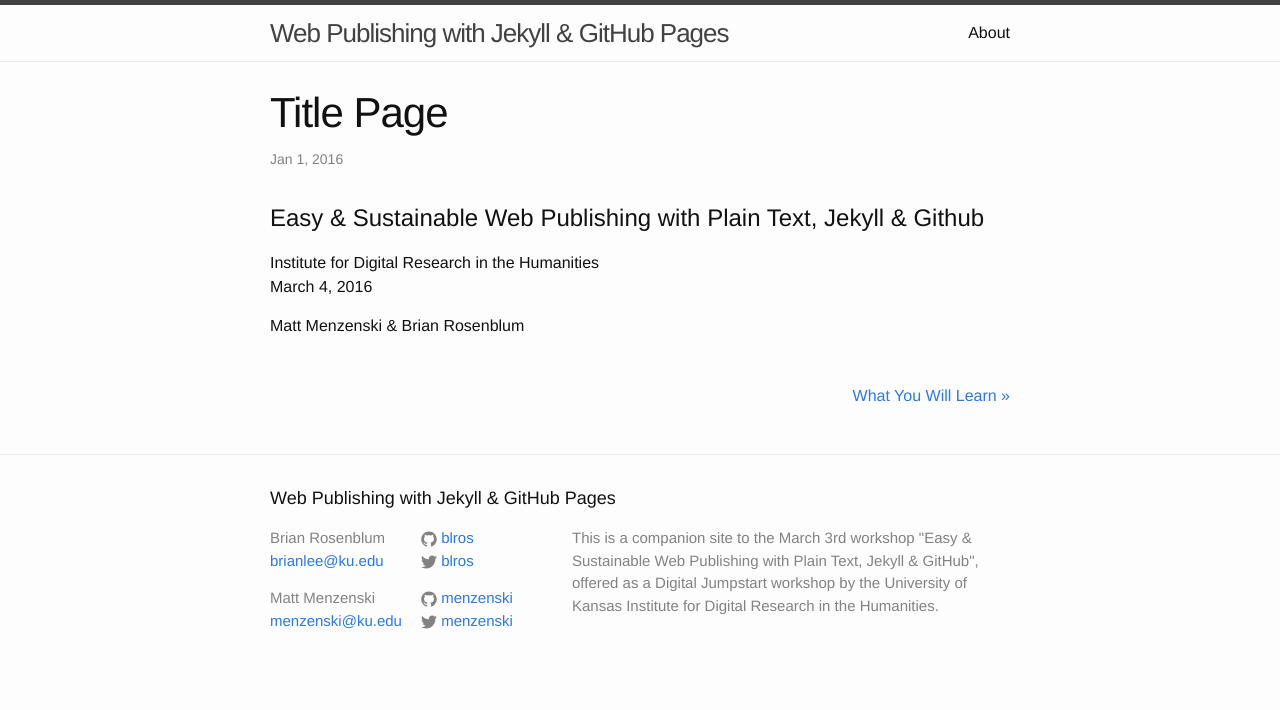
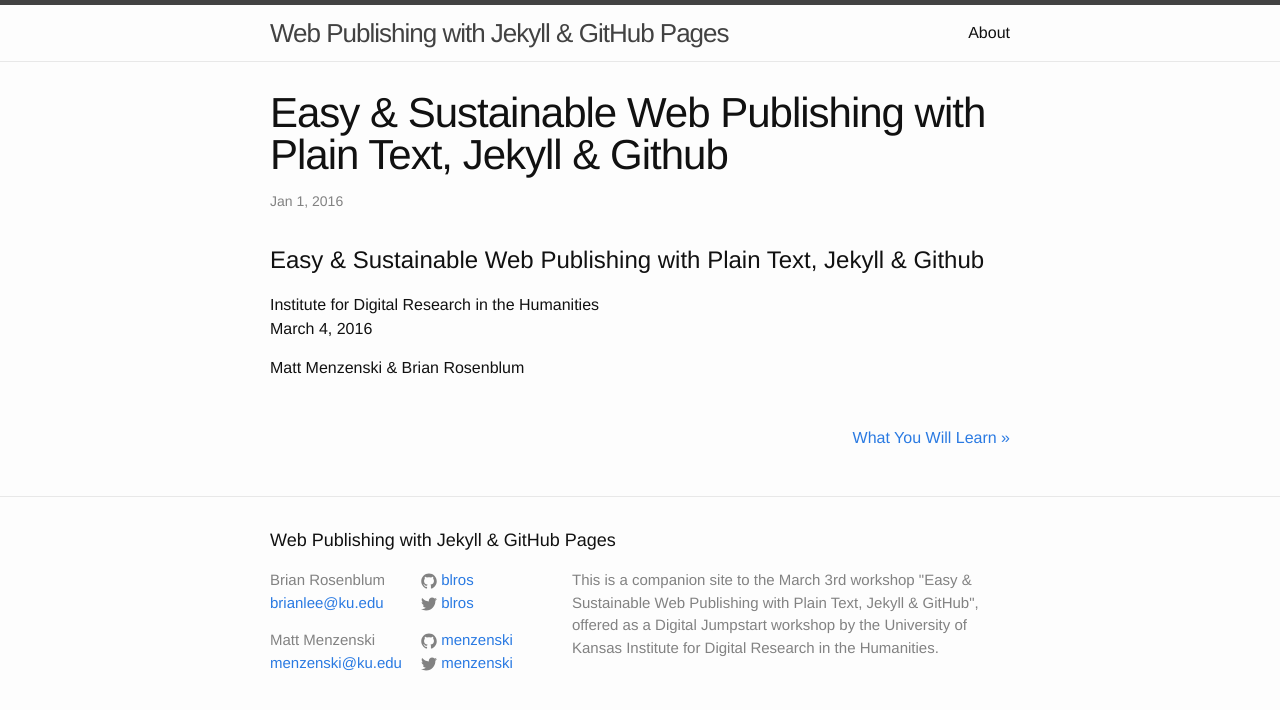
Before and after one commit to menzenski/idrh-static-site-workshop, a Jekyll site: the page built from _posts/2016-01-01-Title-Page.md, in a window 1280 px wide. Shown: the top 710 px of the page. Built offline with Jekyll 4.4.1, drawn with Linux system fonts in a browser that asks for light colours.

Commit message:
Updated 2016-01-01-Title-Page.md

```diff
--- a/_posts/2016-01-01-Title-Page.md
+++ b/_posts/2016-01-01-Title-Page.md
@@ -1,6 +1,6 @@
 ---
 layout: post
-title: Title Page
+title: "Easy & Sustainable Web Publishing with Plain Text, Jekyll & Github"
 date: "2016-01-01 14:40:40 -0600"
 categories: jekyll
 published: true
```
